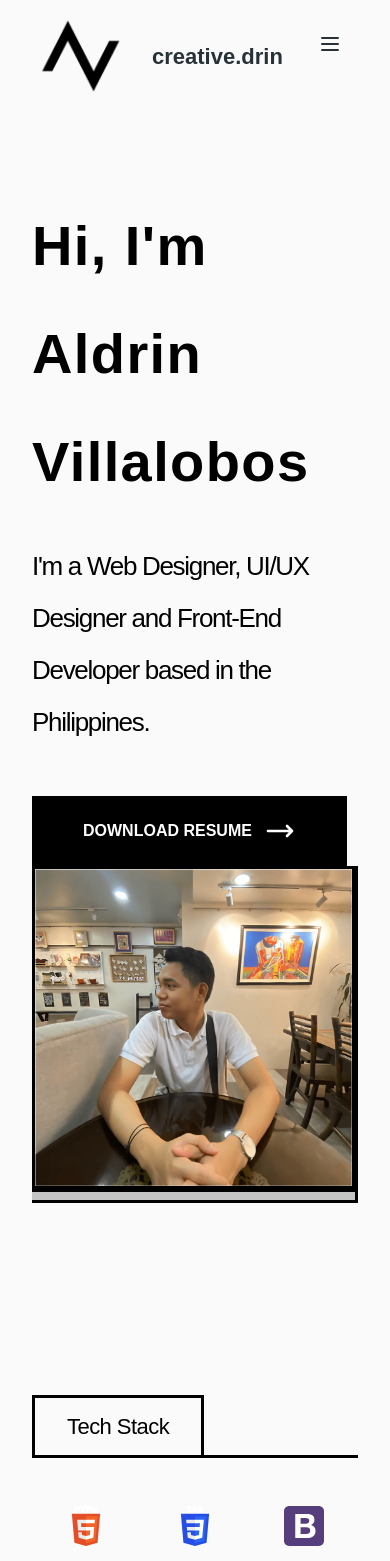
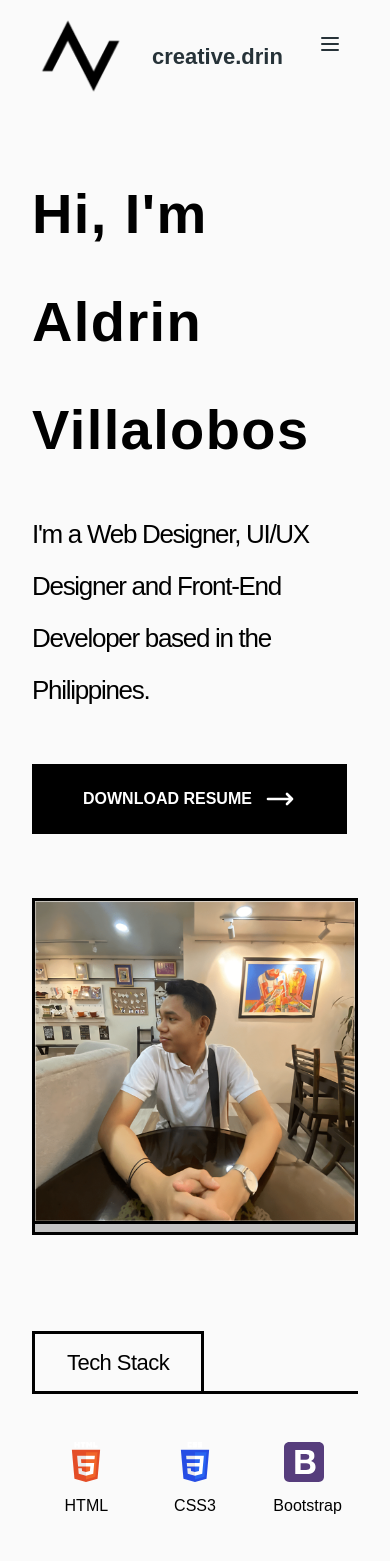
Before and after one commit to Drinooo/portfolio-retro, a React (Vite) app: page / in a window 390 px wide. Shown: the top 1561 px of the page. Built offline with nearby package versions, Linux system fonts and the light colour scheme; a web font is replaced by a local one; what taos would draw is missing.

Commit message:
Major changes

```diff
--- a/src/components/Common/NavbarComponent.jsx
+++ b/src/components/Common/NavbarComponent.jsx
@@ -23,7 +23,7 @@ export const NavbarComponent = () => {
     <ul className="mb-4 mt-2 flex flex-col gap-2 lg:mb-0 lg:mt-0 lg:flex-row lg:items-center lg:gap-6">
       {MAIN_NAVIGATION.map((item) => (
         <li className="">
-          <Link to={item.path}>
+          <Link to={item.path} onClick={() => setOpenNav(!openNav)}>
             <Typography
               as="li"
               variant="small"
--- a/src/components/Sections/CTASection.jsx
+++ b/src/components/Sections/CTASection.jsx
@@ -7,7 +7,7 @@ import { motion } from "framer-motion";
 const CTASection = () => {
   return (
     <Fragment>
-      <motion.div initial={{ opacity: 0 }} whileInView={{ opacity: 1 }}>
+      <motion.div initial={{ opacity: 0 }} whileInView={{ opacity: 1 }} className="sm:pb-24 lg:pb-48">
         <section className="max-w-screen-2xl mx-auto border-3 shadow-aboutShadow">
           <div className="py-8 px-4 mx-auto max-w-full sm:py-16 lg:px-6">
             <div className="mx-auto max-w-full text-center">
--- a/src/components/Sections/HeroSection.jsx
+++ b/src/components/Sections/HeroSection.jsx
@@ -8,8 +8,8 @@ const HeroSection = () => {
     <Fragment>
       <motion.div initial={{ opacity: 0 }} whileInView={{ opacity: 1 }}>
         <section className="">
-          <div className="grid max-w-screen-2xl mx-auto lg:gap-8 xl:gap-24 lg:py-0 lg:grid-cols-12">
-            <div className="mr-auto place-self-center lg:col-span-6">
+          <div className="grid max-w-screen-2xl mx-auto lg:gap-8 xl:gap-24 sm:pt-12 lg:pt-24 lg:grid-cols-12">
+            <div className="mr-auto place-self-center lg:col-span-6 sm:pb-16">
               <h1 className="max-w-2xl mb-4 font-[700] tracking-wide leading-25 sm:text-h1Mobile lg:text-h1 dark:text-white">
                 Hi, I'm Aldrin Villalobos
               </h1>
@@ -21,7 +21,7 @@ const HeroSection = () => {
                 <DownloadButton>Download Resume</DownloadButton>
               </Link>
             </div>
-            <div className="lg:mt-0 lg:col-span-6 lg:flex justify-end border-r-3">
+            <div className="lg:mt-0 lg:col-span-6 lg:flex justify-end sm:border-r-0 lg:border-r-3">
               <div className="border-3 border-black">
                 <img
                   src="/images/Hero-Image.png"
@@ -29,7 +29,7 @@ const HeroSection = () => {
                   className="w-full"
                 />
               </div>
-              <div className="border-t-3 border-b-3">
+              <div className="sm:border-t-0 lg:border-t-3 border-b-3 sm:border-x-3 lg:border-x-0">
                 <div className="border-4 border-gray h-full"></div>
               </div>
             </div>
--- a/src/components/Sections/ProjectSection.jsx
+++ b/src/components/Sections/ProjectSection.jsx
@@ -24,11 +24,11 @@ export const ProjectSection = () => {
                 <div className="flex border-r-3">
                   <div className="gap-8 border-3 border-black items-center mx-auto xl:gap-16 lg:grid lg:grid-cols-2 lg:pr-[54px]">
                     {Array.isArray(item.img) ? (
-                      <Carousel>
+                      <Carousel className="h-fit">
                         {item.img.map((image, imgIndex) => (
                           <img
                             key={imgIndex}
-                            className="w-full lg:h-full dark:hidden sm:border-b-3 lg:border-b-0 lg:border-r-3 border-black"
+                            className="w-full sm:border-b-3 lg:border-b-0 lg:border-r-3 border-black"
                             src={image}
                             alt={`Image ${imgIndex + 1}`}
                           />
@@ -36,7 +36,7 @@ export const ProjectSection = () => {
                       </Carousel>
                     ) : (
                       <img
-                        className="w-full lg:h-full dark:hidden sm:border-b-3 lg:border-b-0 lg:border-r-3 border-black"
+                        className="w-full sm:border-b-3 lg:border-b-0 lg:border-r-3 border-black"
                         src={item.img}
                         alt="Project Picture"
                       />
@@ -84,11 +84,11 @@ export const ProjectSection = () => {
                       </a>
                     </div>
                     {Array.isArray(item.img) ? (
-                      <Carousel>
+                      <Carousel className="h-fit">
                         {item.img.map((image, imgIndex) => (
                           <img
                             key={imgIndex}
-                            className="w-full dark:hidden sm:border-t-3 lg:border-t-0 lg:border-l-3 border-black"
+                            className="w-full sm:border-t-3 lg:border-t-0 lg:border-l-3 border-black"
                             src={image}
                             alt={`Image ${imgIndex + 1}`}
                           />
@@ -96,7 +96,7 @@ export const ProjectSection = () => {
                       </Carousel>
                     ) : (
                       <img
-                        className="w-full dark:hidden sm:border-t-3 lg:border-t-0 lg:border-l-3 border-black"
+                        className="w-full sm:border-t-3 lg:border-t-0 lg:border-l-3 border-black"
                         src={item.img}
                         alt="Project Picture"
                       />
--- a/src/pages/Base.jsx
+++ b/src/pages/Base.jsx
@@ -7,7 +7,7 @@ const Base = () => {
   return (
     <Fragment>
       <NavbarComponent />
-      <div className="px-8 py-20 space-y-48 bg-beige">
+      <div className="px-8 sm:space-y-24 lg:space-y-48 bg-beige">
         <Outlet />
       </div>
       <FooterSection />
--- a/src/pages/Projects.jsx
+++ b/src/pages/Projects.jsx
@@ -64,7 +64,7 @@ const Projects = () => {
                       <div className="flex border-r-3">
                         <div className="gap-8 border-3 border-black items-center mx-auto xl:gap-16 lg:grid lg:grid-cols-2 lg:pr-[54px]">
                           {Array.isArray(item.img) ? (
-                            <Carousel>
+                            <Carousel className="h-fit">
                               {item.img.map((image, imgIndex) => (
                                 <img
                                   key={imgIndex}
@@ -142,7 +142,7 @@ const Projects = () => {
                             </a>
                           </div>
                           {Array.isArray(item.img) ? (
-                            <Carousel>
+                            <Carousel className="h-fit">
                               {item.img.map((image, imgIndex) => (
                                 <img
                                   key={imgIndex}
```
